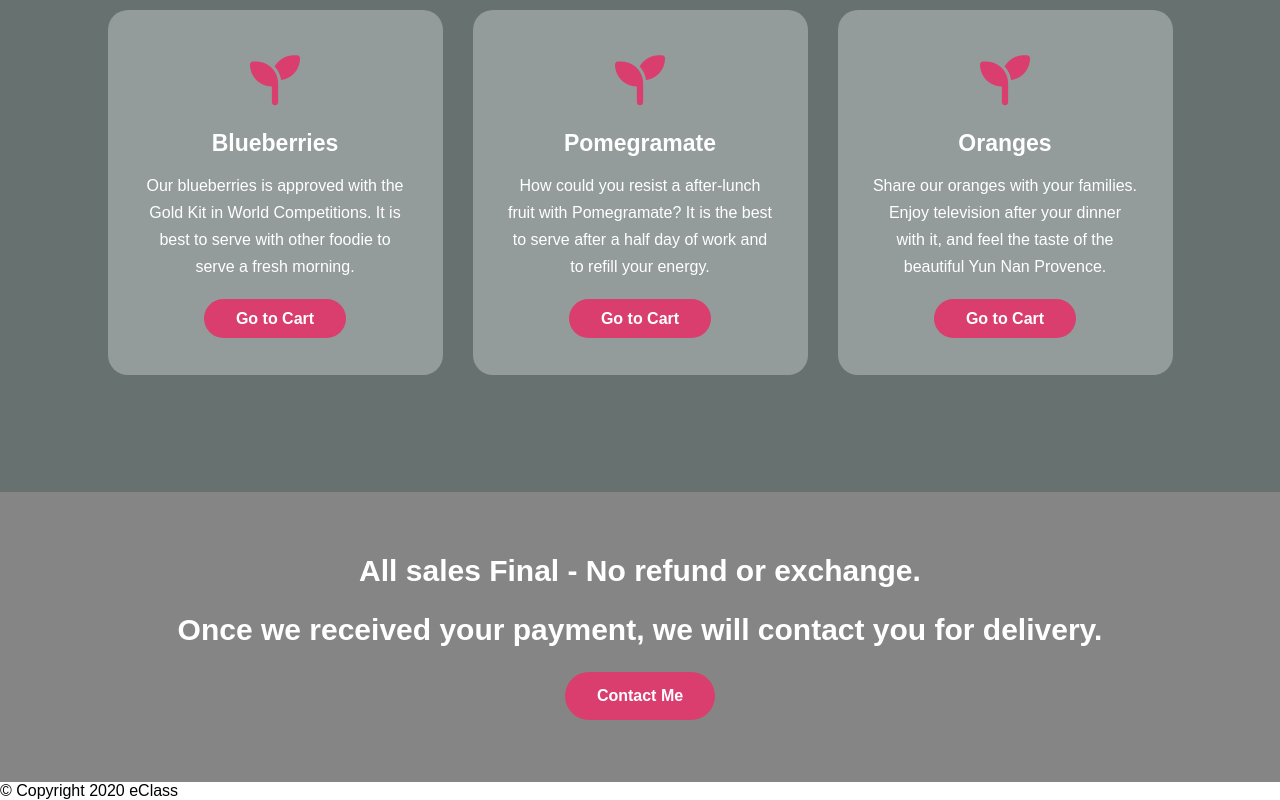
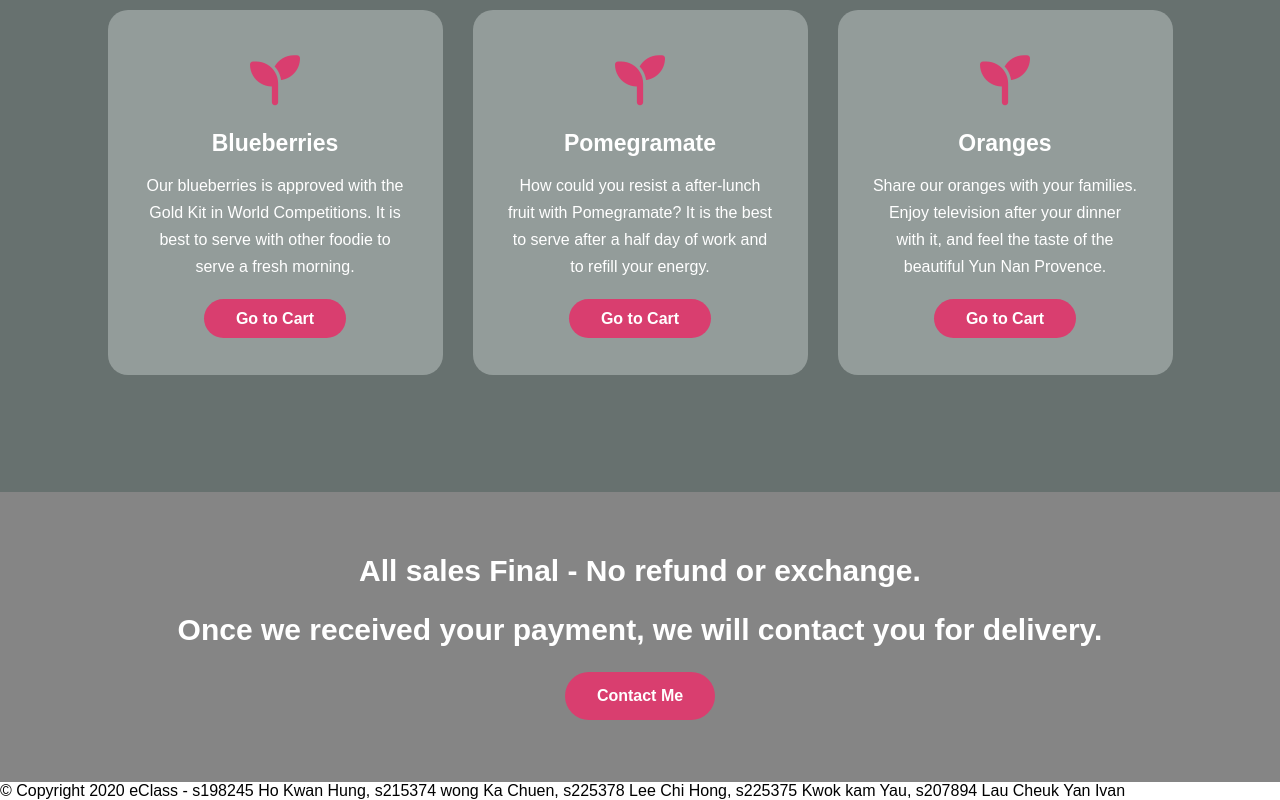
Before and after one commit to hokwanhung/com3105-final-assignment, a plain HTML site: page com3105_project.html in a window 1280 px wide. Shown: the part 1884-2684 px from the top of the page. Drawn offline with Linux system fonts and the light colour scheme.

Commit message:
Update from Cycle One Submission

```diff
--- a/com3105_project.html
+++ b/com3105_project.html
@@ -96,7 +96,7 @@
         <a class="button-two" href="#">Contact Me</a>
     </div>
     <footer>
-        <p>&copy; Copyright 2020 eClass</p>
+        <p>&copy; Copyright 2020 eClass - s198245 Ho Kwan Hung, s215374 wong Ka Chuen, s225378 Lee Chi Hong, s225375 Kwok kam Yau, s207894 Lau Cheuk Yan Ivan</p>
     </footer>
 </body>
 
```
Also changed, not shown: com3105_shopping_cart.html (+1 -1 lines), styles/project.css (+18 -0 lines).
